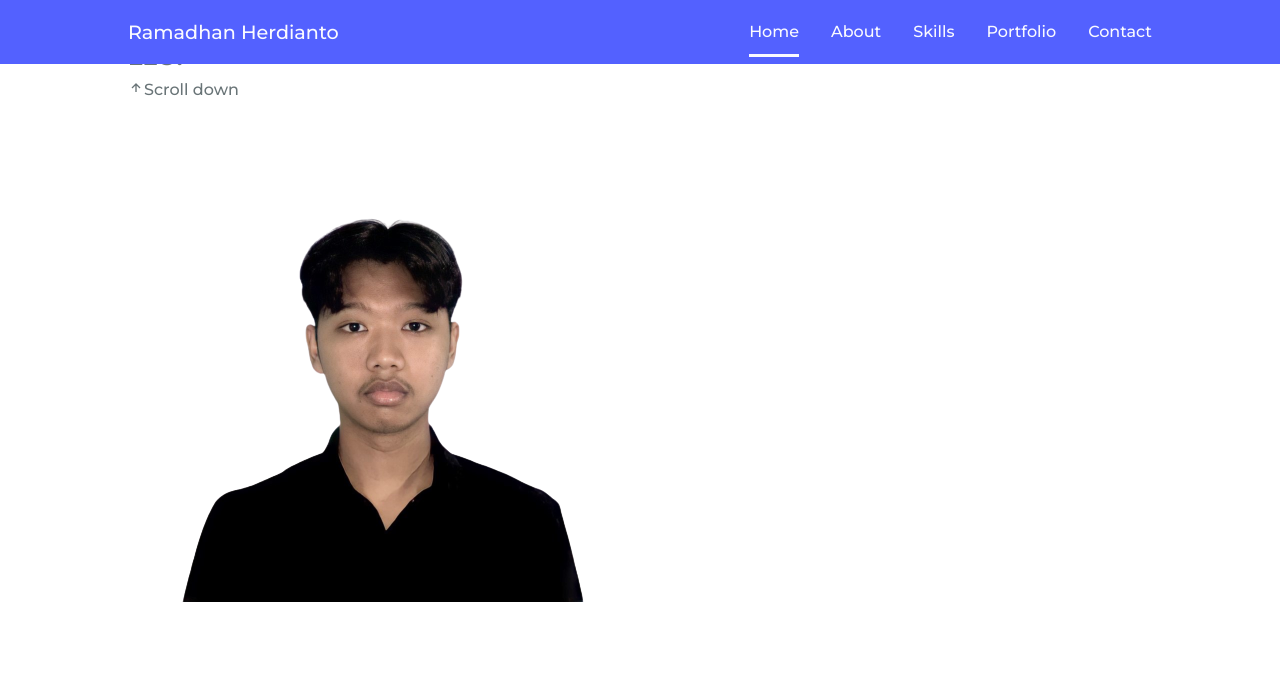
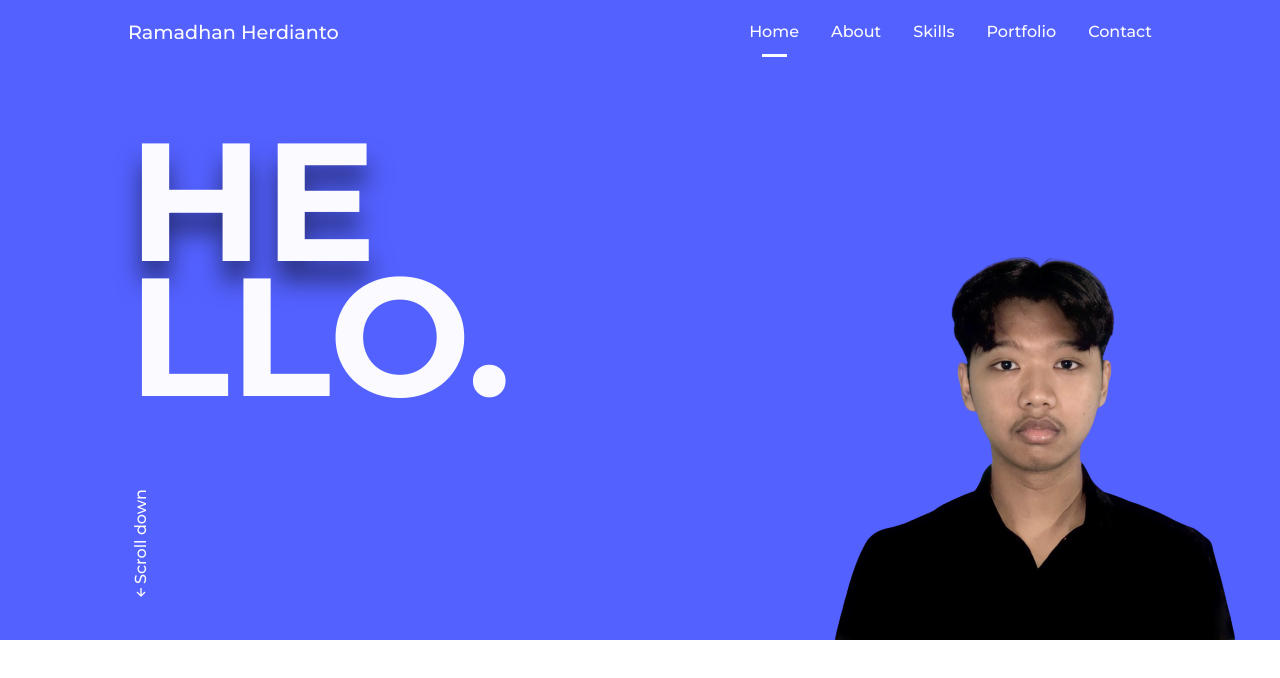
Before and after one commit to ramaherdianto/portfolio, a plain HTML site: page index.html in a window 1280 px wide. Drawn offline with nearby package versions, Linux system fonts and the light colour scheme.

Commit message:
memberi style pada section hero dan update style pada navbar

```diff
--- a/assets/css/style.css
+++ b/assets/css/style.css
@@ -241,14 +241,66 @@ img {
 .active::after {
   position: absolute;
   content: "";
-  width: 100%;
+  width: 50%;
   height: 0.18rem;
-  left: 0;
+  left: 13px;
   top: 2rem;
   background-color: var(--first-color);
 }
 
+/*===== HERO =====*/
+.hero {
+  position: relative;
+  background-color: var(--first-color);
+  overflow: hidden;
+}
+
+.hero__container {
+  height: calc(100vh - var(--header-height));
+  row-gap: 5rem;
+}
+
+.hero__title {
+  align-self: flex-end;
+  font-size: var(--big-font-size);
+  color: var(--white-color);
+  line-height: 0.8;
+  user-select: none;
+  -moz-user-select: none;
+  -ms-user-select: none;
+  -khtml-user-select: none;
+  -webkit-user-select: none;
+}
+
+.hero__title span {
+  text-shadow: 0 20px 25px rgba(0, 0, 0, 0.5);
+}
+
+.hero__scroll {
+  align-self: flex-end;
+  padding-bottom: var(--mb-4);
+}
+
+.hero__scroll-link {
+  writing-mode: vertical-lr;
+  transform: rotate(-180deg);
+  color: var(--white-color);
+}
+
+.hero__img {
+  position: absolute;
+  right: 0;
+  bottom: 0;
+  width: 295px;
+}
+
 /* ===== MEDIA QUERIES =====*/
+/* For mobile version */
+@media screen and (max-width: 320px) {
+  .hero__img {
+    width: 230px;
+  }
+}
 
 @media screen and (min-width: 769px) {
   body {
@@ -296,6 +348,17 @@ img {
   .active::after {
     background-color: var(--white-color);
   }
+
+  .hero__container {
+    height: 100vh;
+    grid-template-rows: 1.7fr 1fr;
+    row-gap: 0;
+  }
+
+  .hero__img {
+    width: 524px;
+    right: 10%;
+  }
 }
 
 @media screen and (min-width: 1024px) {
@@ -304,3 +367,14 @@ img {
     margin-right: auto;
   }
 }
+
+/* For tall screens on mobiles and desktop*/
+@media screen and (min-height: 721px) {
+  .hero__container {
+    height: 640px;
+  }
+  .hero__img {
+    width: 500px;
+    right: 0;
+  }
+}
```
